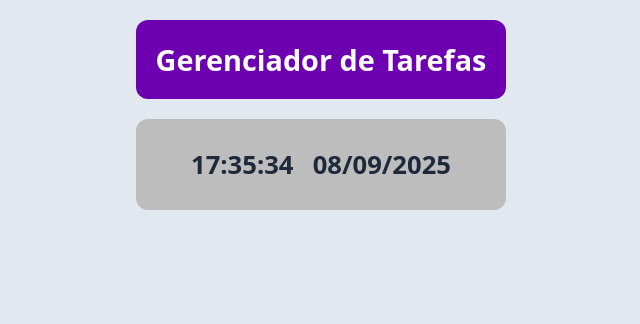
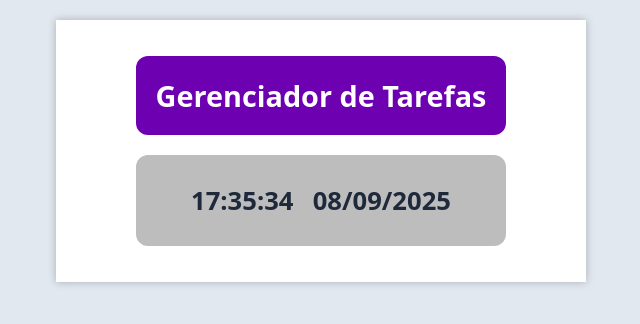
Before and after one commit to skuar1/aplicativo-tarefas, a React (Vite) app: page / in a window 1280 px wide. Shown: the top 324 px of the page, without its empty margins (319-959 px from the left). Built offline with nearby package versions, Linux system fonts and the light colour scheme.

Commit message:
Add: Formatação do container do app

```diff
--- a/src/App.jsx
+++ b/src/App.jsx
@@ -5,8 +5,10 @@ import styles from './App.module.css';
 function App() {
   return (
     <>
-      <Header />
-      <Clock />
+      <div className={styles.appContainer}>
+        <Header />
+        <Clock />
+      </div>
     </>
   )
 };
--- a/src/App.module.css
+++ b/src/App.module.css
@@ -0,0 +1,5 @@
+.appContainer{
+  background-color: #fff;
+  padding: 2.25rem 5rem;
+  box-shadow: 0 0 8px rgba(0,0,0,0.25);
+}
```
